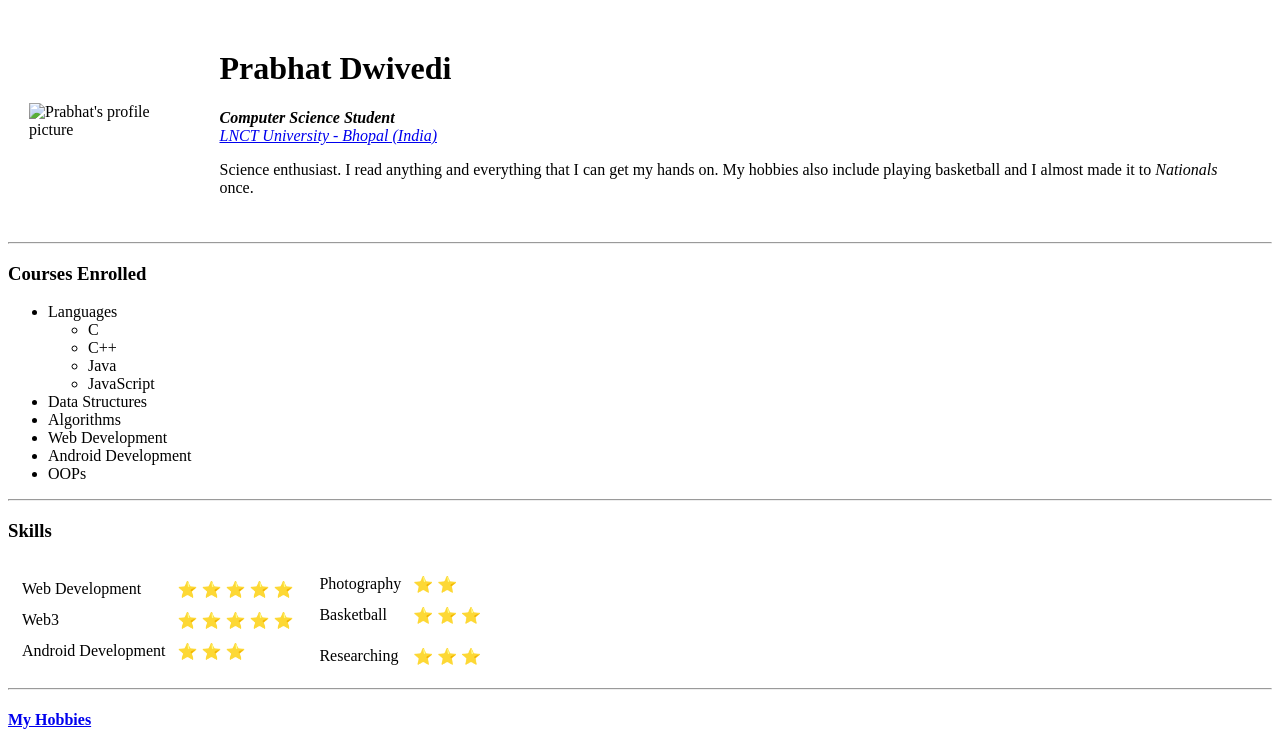
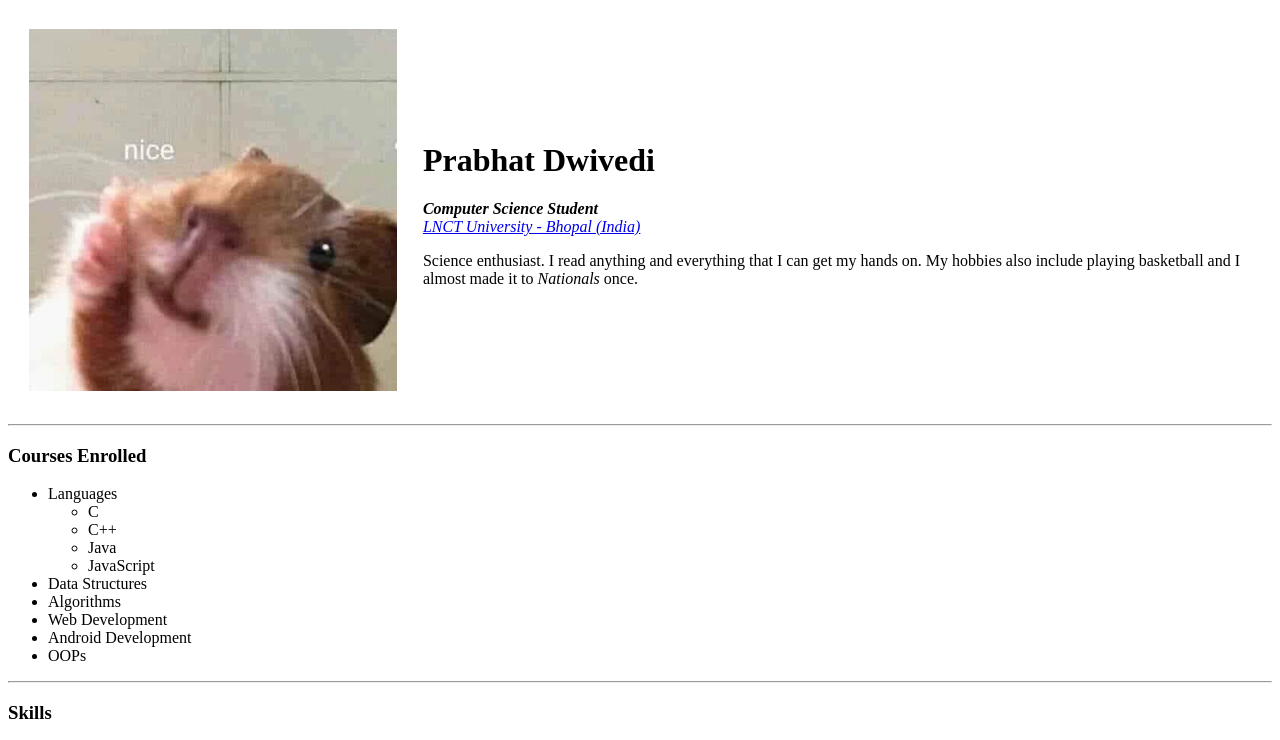
Before and after one commit to dwi11harsh/cv, a plain HTML site: page index.html in a window 1280 px wide. Shown: the top 740 px of the page. Drawn offline with Linux system fonts and the light colour scheme.

Commit message:
update index.html

```diff
--- a/index.html
+++ b/index.html
@@ -7,7 +7,7 @@
 <body>
     <table cellspacing="20">
         <td>
-            <img src="hamster.jpeg" alt="Prabhat's profile picture" width="99%">
+            <img src="images/hamster.jpeg" alt="Prabhat's profile picture" width="99%">
         </td>
         <td>
             <h1>Prabhat Dwivedi</h1>
```
